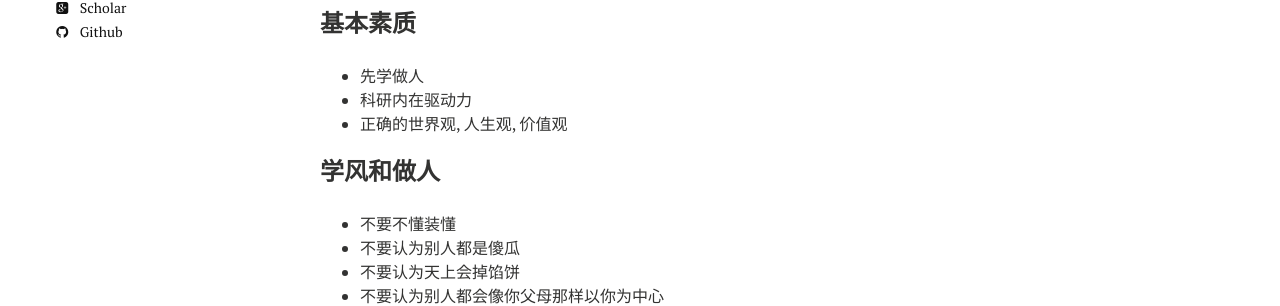
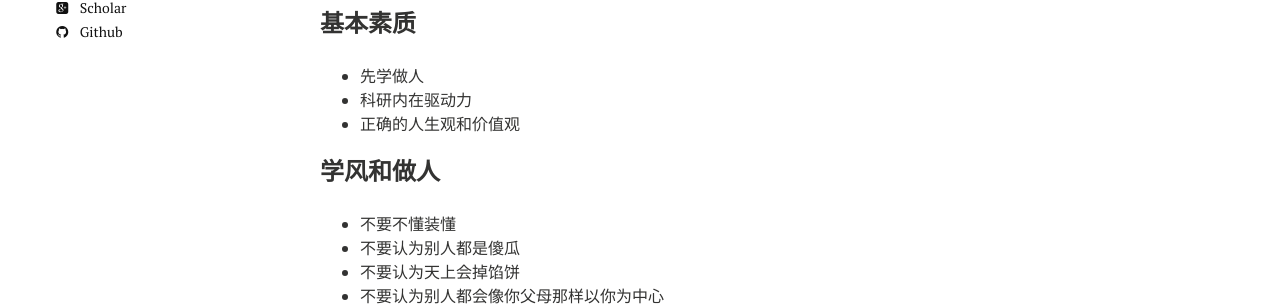
Before and after one commit to xianchaoxiu/xianchaoxiu.github.io, a Jekyll site: the page built from chinese/reading/how/index.md, in a window 1280 px wide and 900 px high. Shown: the part 309-615 px from the top of the window. Built offline with Jekyll 4.4.1, drawn with Linux system fonts in a browser that asks for light colours; nearby versions of some CDN libraries.

Commit message:
Update index.md

```diff
--- a/chinese/reading/how/index.md
+++ b/chinese/reading/how/index.md
@@ -15,7 +15,7 @@ share: false
 ### 基本素质
 * 先学做人
 * 科研内在驱动力
-* 正确的世界观, 人生观, 价值观
+* 正确的人生观和价值观
 
 
 ### 学风和做人
```
